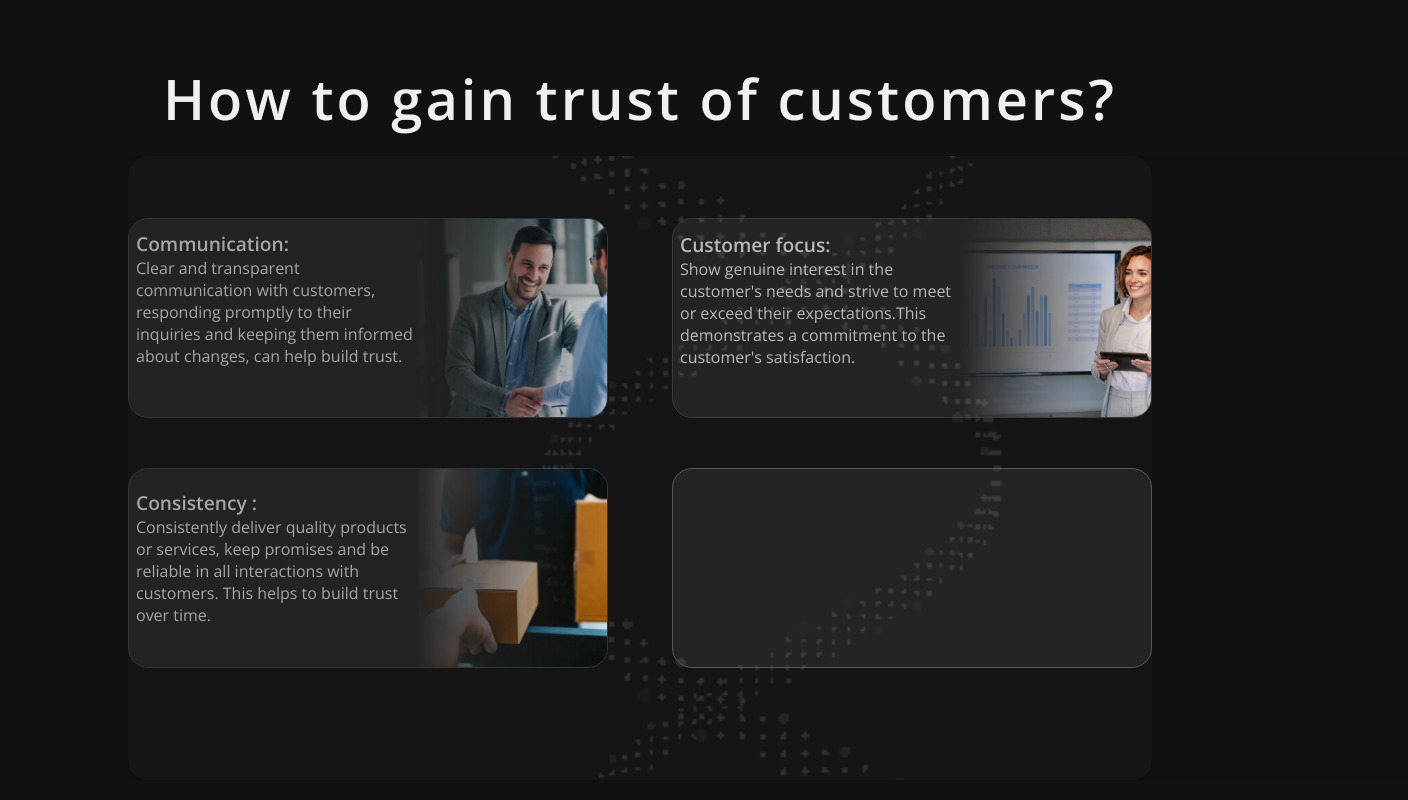
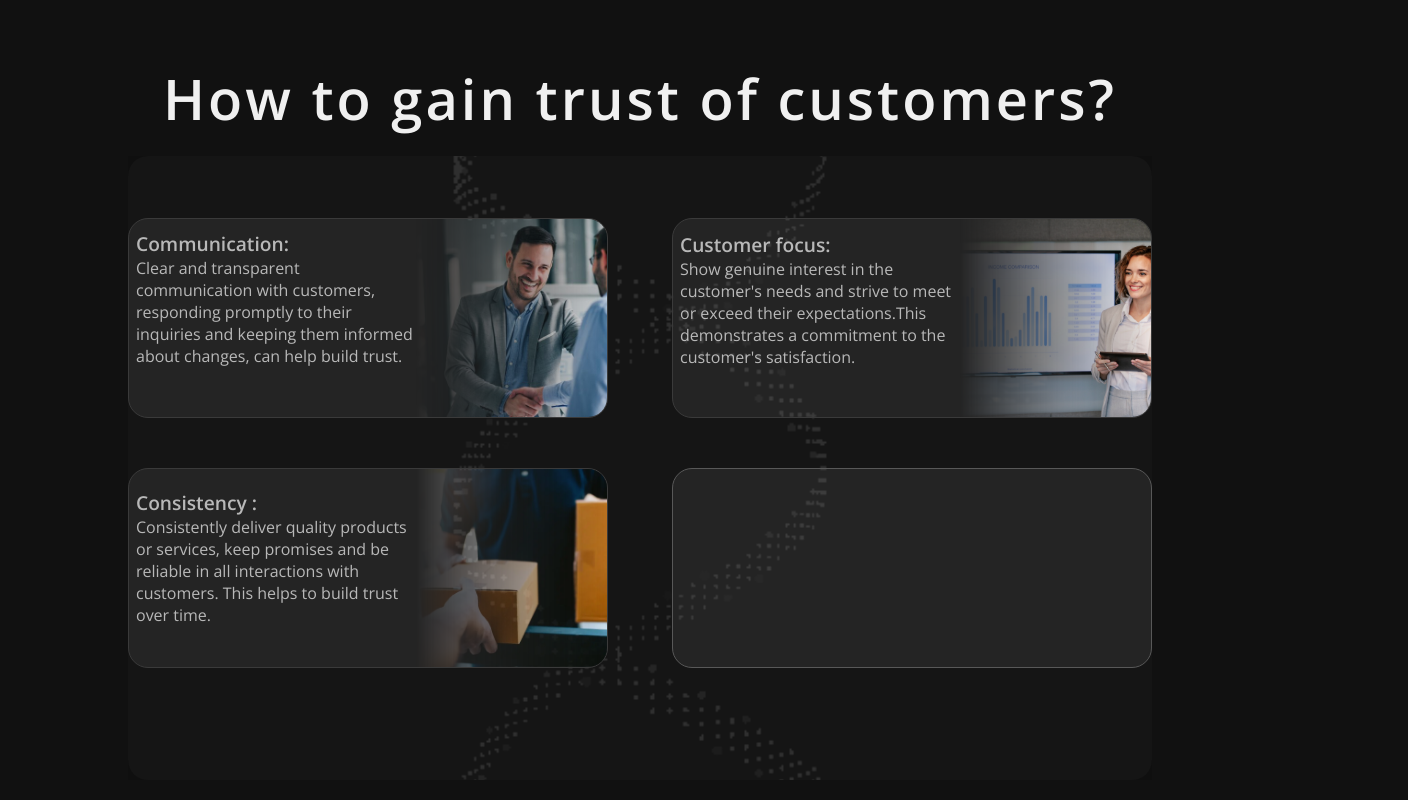
Before and after one commit to theMajorKimono/Careo, a plain HTML site: page index.html in a window 1280 px wide. Shown: the part 800-1600 px from the top of the page, 1408 px wide, since content can reach past the window. Drawn offline with nearby package versions, Linux system fonts and the light colour scheme.

Commit message:
width fix

```diff
--- a/styles/style.css
+++ b/styles/style.css
@@ -157,9 +157,9 @@ body {
 
 .dna-img {
     position: absolute;
-    z-index: 0;
+    z-index: -22;
     opacity: 0.1;
-    width: 100%;
+    width: 80vw;
     height: 78vh;
     object-fit: cover;
 }
```
